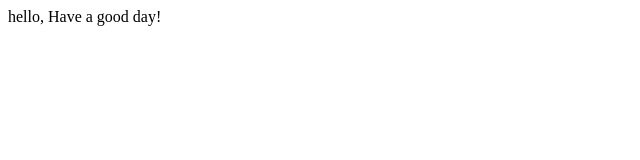
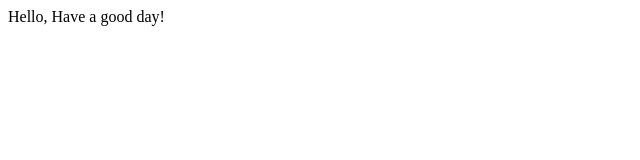
Before and after one commit to sansan719/sansan719.github.io, a plain HTML site: page index.html in a window 1280 px wide. Shown: the full height of the page, 0-640 px from the left. Drawn offline with Linux system fonts and the light colour scheme.

Commit message:
Update index.html

```diff
--- a/index.html
+++ b/index.html
@@ -8,7 +8,7 @@
 </head>
 <body>
 
- hello,
+ Hello,
  Have a good day!
 
 </body>
```
